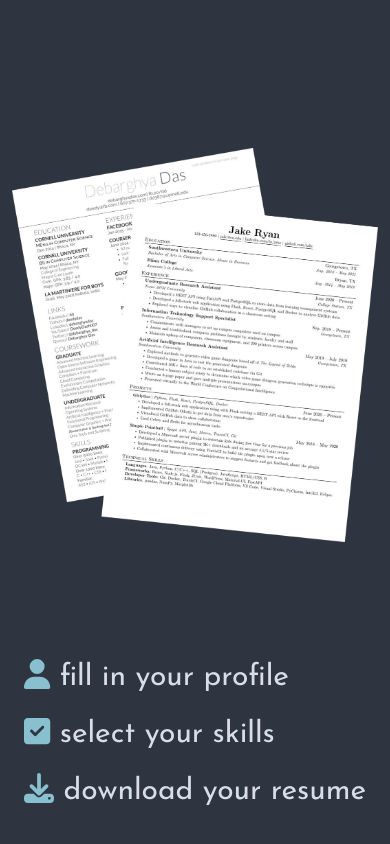
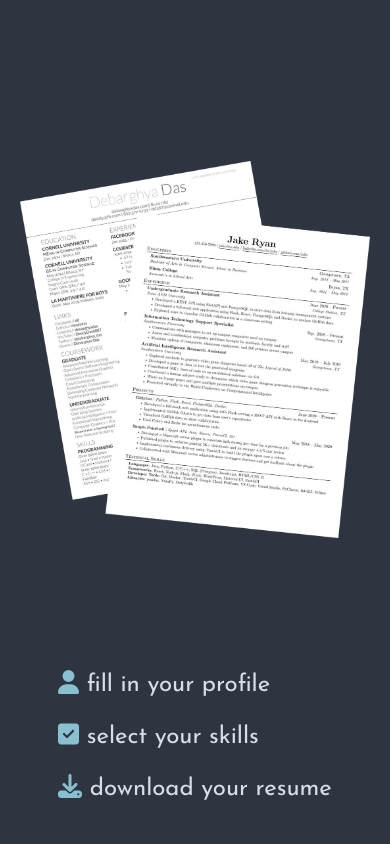
Before and after one commit to joejo-joestar/easy-cv-frontend, a React (Vite) app: page / in a window 390 px wide. Shown: the part 793-1637 px from the top of the page. Built offline with nearby package versions, Linux system fonts and the light colour scheme.

Commit message:
made page abit more responsive

```diff
--- a/src/components/Footer/index.tsx
+++ b/src/components/Footer/index.tsx
@@ -29,6 +29,7 @@ export const Footer = () => {
           </a>
         </p>
       </div>
+      <a href=""></a>
     </footer>
   );
 };
--- a/src/pages/Home/index.tsx
+++ b/src/pages/Home/index.tsx
@@ -26,11 +26,11 @@ export const Home = () => {
       {/* MARK: info */}
       <section className="flex lg:flex-row flex-col items-center justify-evenly h-screen gap-10 text-center py-5">
         <img
-          className="md:h-full p-3"
+          className="md:h-full p-5"
           src="src/assets/cvs-layerd.png"
           alt="cvs"
         />
-        <div className="flex flex-col gap-5 text-3xl align-center justify-start text-start">
+        <div className="flex flex-col gap-5 md:text-3xl text-2xl align-center justify-start text-start">
           <span>
             <FontAwesomeIcon className="text-nord-btn-primary" icon={faUser} />{" "}
             fill in your profile
```
